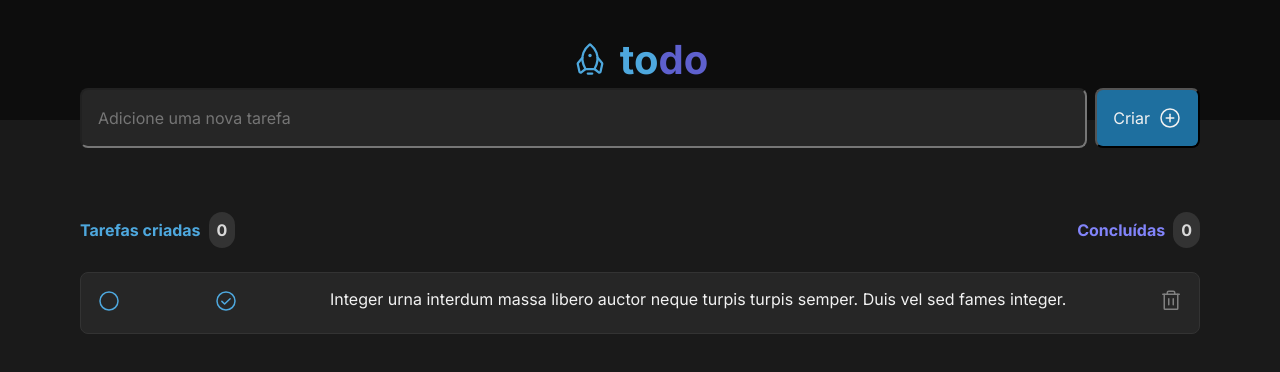
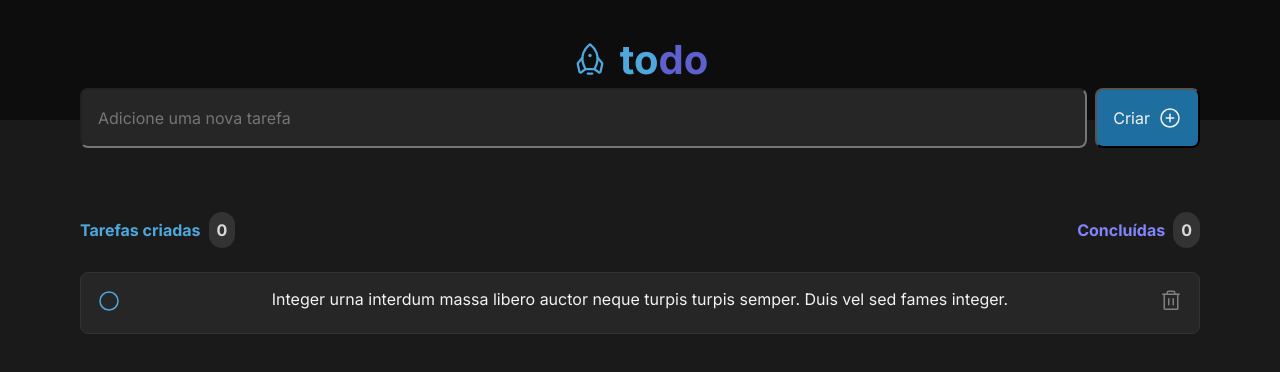
Before and after one commit to vhpinto/todo-list, a React (Vite) app: page / in a window 1280 px wide. Shown: the top 372 px of the page. Built offline with nearby package versions, Linux system fonts and the light colour scheme.

Commit message:
Estilização quando tarefa for concluida

```diff
--- a/src/components/Todo.module.css
+++ b/src/components/Todo.module.css
@@ -1,5 +1,5 @@
 .todo {
-    background-color: var(--gray-500);
+    background: var(--gray-500);
     color: var(--gray-100);
     border-radius: 8px;
     border: 1px solid var(--gray-400);
@@ -11,8 +11,12 @@
     margin-bottom: 0.75rem;
 }
 
+.notChecked {
+    color: var(--blue);
+}
+
 .checked {
-    color: var(--blue);
+    color: var(--purple-dark);
 }
 
 .todo button {
--- a/src/components/Todo.tsx
+++ b/src/components/Todo.tsx
@@ -5,8 +5,8 @@ import styles from './Todo.module.css'
 export function Todo () {
     return (
         <div className={styles.todo}>
-            <a href='#' className={styles.checked}><Circle size={24}/> </a>
-            <a href='#' className={styles.checked}><CheckCircle size={24} /> </a>
+            <a href='#' className={styles.notChecked}><Circle size={24}/> </a>
+            {/* <a href='#' className={styles.checked}><CheckCircle size={24} weight='fill' /> </a> */}
 
 
             <span>Integer urna interdum massa libero auctor neque turpis turpis semper. Duis vel sed fames integer.</span>
```
